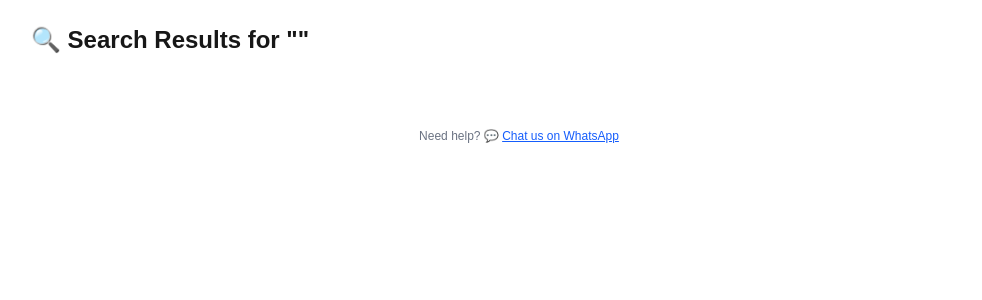
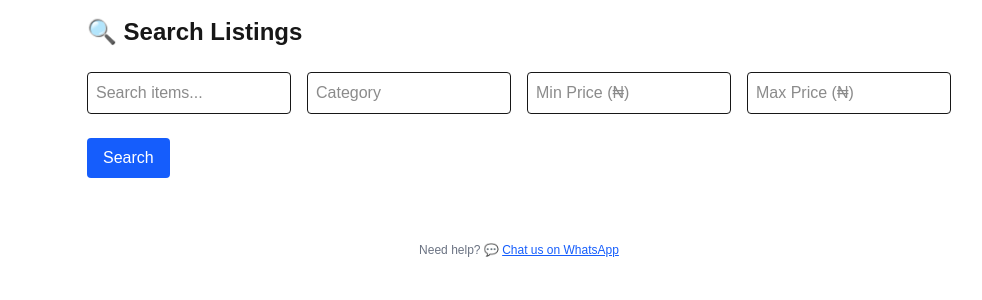
Before and after one commit to RoseO5/sellany, a Next.js app: page /search in a window 1280 px wide. Shown: the top 300 px of the page, without its empty margins (121-1103 px from the left). Built offline with nearby package versions, Linux system fonts and the light colour scheme.

Commit message:
fix: wrap search in Suspense to resolve CSR bailout

```diff
--- /dev/null
+++ b/src/app/search/SearchClient.tsx
@@ -0,0 +1,92 @@
+'use client';
+
+import { use } from 'react';
+import { useState, useEffect } from 'react';
+import Link from 'next/link';
+
+export default function SearchClient({ searchParams: searchParamsPromise }: { searchParams: Promise<any> }) {
+  const searchParams = use(searchParamsPromise);
+  const [results, setResults] = useState<any[]>([]);
+  const [loading, setLoading] = useState(false);
+  const [params, setParams] = useState({
+    q: searchParams?.q || '',
+    category: searchParams?.category || '',
+    minPrice: searchParams?.minPrice || '',
+    maxPrice: searchParams?.maxPrice || '',
+    type: searchParams?.type || ''
+  });
+
+  const search = async () => {
+    setLoading(true);
+    const url = new URL('/api/listings/search', window.location.origin);
+    Object.entries(params).forEach(([key, value]) => {
+      if (value) url.searchParams.append(key, value);
+    });
+    const res = await fetch(url);
+    const data = await res.json();
+    setResults(data);
+    setLoading(false);
+  };
+
+  useEffect(() => {
+    if (params.q || params.category) {
+      search();
+    }
+  }, []);
+
+  return (
+    <>
+      <div className="grid grid-cols-1 md:grid-cols-2 lg:grid-cols-4 gap-4 mb-6">
+        <input
+          placeholder="Search items..."
+          value={params.q}
+          onChange={(e) => setParams({ ...params, q: e.target.value })}
+          className="p-2 border rounded"
+        />
+        <input
+          placeholder="Category"
+          value={params.category}
+          onChange={(e) => setParams({ ...params, category: e.target.value })}
+          className="p-2 border rounded"
+        />
+        <input
+          type="number"
+          placeholder="Min Price (₦)"
+          value={params.minPrice}
+          onChange={(e) => setParams({ ...params, minPrice: e.target.value })}
+          className="p-2 border rounded"
+        />
+        <input
+          type="number"
+          placeholder="Max Price (₦)"
+          value={params.maxPrice}
+          onChange={(e) => setParams({ ...params, maxPrice: e.target.value })}
+          className="p-2 border rounded"
+        />
+      </div>
+
+      <button
+        onClick={search}
+        className="bg-blue-600 text-white px-4 py-2 rounded mb-6"
+      >
+        Search
+      </button>
+
+      {loading ? (
+        <p>Loading results...</p>
+      ) : results.length === 0 && (params.q || params.category) ? (
+        <p>No listings found. Try different keywords.</p>
+      ) : (
+        <div className="grid grid-cols-1 md:grid-cols-2 gap-4">
+          {results.map((item) => (
+            <Link key={item._id} href={`/listings/${item._id}`} className="border p-4 rounded hover:shadow">
+              <h3 className="font-bold">{item.title}</h3>
+              <p className="text-gray-600">₦{item.price.toLocaleString()}</p>
+              <p className="text-sm text-gray-500">{item.category}</p>
+            </Link>
+          ))}
+        </div>
+      )}
+    </>
+  );
+}
--- a/src/app/search/page.tsx
+++ b/src/app/search/page.tsx
@@ -1,53 +1,13 @@
-'use client';
+import { Suspense } from 'react';
+import SearchClient from './SearchClient';
 
-import { useEffect, useState } from 'react';
-import { useSearchParams } from 'next/navigation';
-import Link from 'next/link';
-
-export default function SearchPage() {
-  const searchParams = useSearchParams();
-  const q = searchParams.get('q') || '';
-
-  const [results, setResults] = useState<any[]>([]);
-  const [loading, setLoading] = useState(false);
-
-  useEffect(() => {
-    if (!q) return;
-
-    setLoading(true);
-
-    fetch(`/api/listings/search?q=${encodeURIComponent(q)}`)
-      .then(res => res.json())
-      .then(data => {
-        setResults(data);
-        setLoading(false);
-      });
-  }, [q]);
-
+export default function SearchPage({ searchParams }: { searchParams: Promise<{ q?: string; category?: string; minPrice?: string; maxPrice?: string; type?: string }> }) {
   return (
-    <div className="max-w-5xl mx-auto p-6">
-      <h1 className="text-2xl font-bold mb-6">
-        🔍 Search Results for "{q}"
-      </h1>
-
-      {loading && <p>Loading...</p>}
-
-      {!loading && results.length === 0 && q && (
-        <p>No listings found.</p>
-      )}
-
-      <div className="grid grid-cols-1 md:grid-cols-3 gap-6">
-        {results.map((item) => (
-          <Link
-            key={item._id}
-            href={`/listings/${item._id}`}
-            className="border p-4 rounded-lg hover:shadow"
-          >
-            <h2 className="font-semibold mb-2">{item.title}</h2>
-            <p className="text-gray-600">₦{item.price?.toLocaleString()}</p>
-          </Link>
-        ))}
-      </div>
+    <div className="max-w-4xl mx-auto p-4">
+      <h1 className="text-2xl font-bold mb-6">🔍 Search Listings</h1>
+      <Suspense fallback={<div>Loading filters...</div>}>
+        <SearchClient searchParams={searchParams} />
+      </Suspense>
     </div>
   );
 }
```
